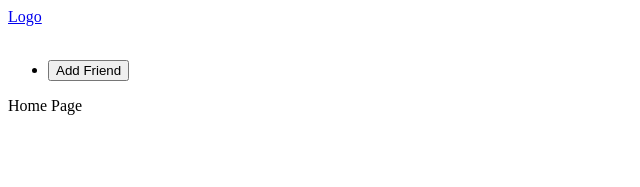
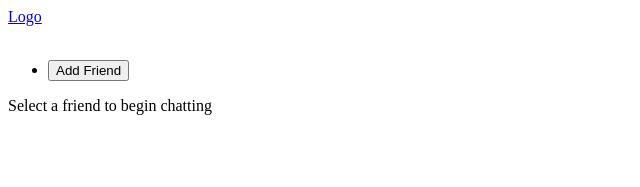
Before and after one commit to olsenjames1116/messagingApp, a React (Vite) app in the folder client/: page / in a window 1280 px wide. Shown: the top 187 px of the page, without its empty margins (0-640 px from the left). Built offline with nearby package versions, Linux system fonts and the light colour scheme; no server answers.

Commit message:
Display the selected friend in chatbox

```diff
--- /dev/null
+++ b/client/src/components/ChatBox/ChatBox.jsx
@@ -0,0 +1,17 @@
+import { useSelector } from 'react-redux';
+
+function ChatBox() {
+	const friend = useSelector((state) => state.friend);
+
+	return (
+		<div>
+			{Object.keys(friend).length === 1 ? (
+				<span>Select a friend to begin chatting</span>
+			) : (
+				<span>{friend.username}</span>
+			)}
+		</div>
+	);
+}
+
+export default ChatBox;
--- a/client/src/components/HomePage/HomePage.jsx
+++ b/client/src/components/HomePage/HomePage.jsx
@@ -6,6 +6,7 @@ import { useDispatch } from 'react-redux';
 import { removeUser } from '../../redux/state/userSlice';
 import Sidebar from '../Sidebar/Sidebar';
 import FriendSearchMenu from '../FriendSearchMenu/FriendSearchMenu';
+import ChatBox from '../ChatBox/ChatBox';
 
 // Represents the home page for the user.
 function HomePage() {
@@ -55,7 +56,9 @@ function HomePage() {
 			<Header />
 			<main>
 				<Sidebar setDisplayMenu={setDisplayMenu} />
-				<div className="content">Home Page</div>
+				<div className="content">
+					<ChatBox />
+				</div>
 				{displayMenu && (
 					<FriendSearchMenu
 						displayMenu={displayMenu}
--- a/client/src/redux/state/friendSlice.js
+++ b/client/src/redux/state/friendSlice.js
@@ -8,7 +8,7 @@ export const friendSlice = createSlice({
 	},
 	reducers: {
 		addFriend: (state, action) => {
-			return { ...state, ...action.payload };
+			return { ...action.payload };
 		},
 		removeFriend: () => {
 			return {};
--- a/client/src/redux/state/userSlice.js
+++ b/client/src/redux/state/userSlice.js
@@ -8,7 +8,7 @@ export const userSlice = createSlice({
 	},
 	reducers: {
 		addUser: (state, action) => {
-			return { ...state, ...action.payload };
+			return { ...action.payload };
 		},
 		updatePhoto: (state, action) => {
 			return { ...state, profilePic: action.payload };
```
Also changed, not shown: 1 other file (tests, documents, lock files or other folders).
